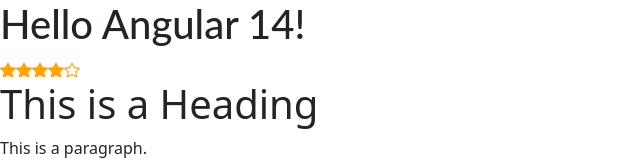
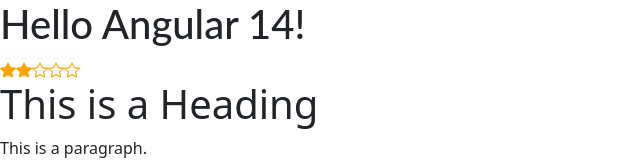
Before and after one commit to desh200/angular-ivy-hmwt5k, an Angular app: page / in a window 1280 px wide. Shown: the top 160 px of the page, without its empty margins (0-640 px from the left). Built offline with nearby package versions, Linux system fonts and the light colour scheme.

Commit message:
1 file modified, 1 added

```diff
--- a/src/app/app.component.html
+++ b/src/app/app.component.html
@@ -1,3 +1,3 @@
 <hello name="{{ name }}"></hello>
 
-<rating [rating]="4"></rating>
+<rating [rating]="2"></rating>
```
Also changed, not shown: src/app/product.component.ts (added, +10 -0 lines).
